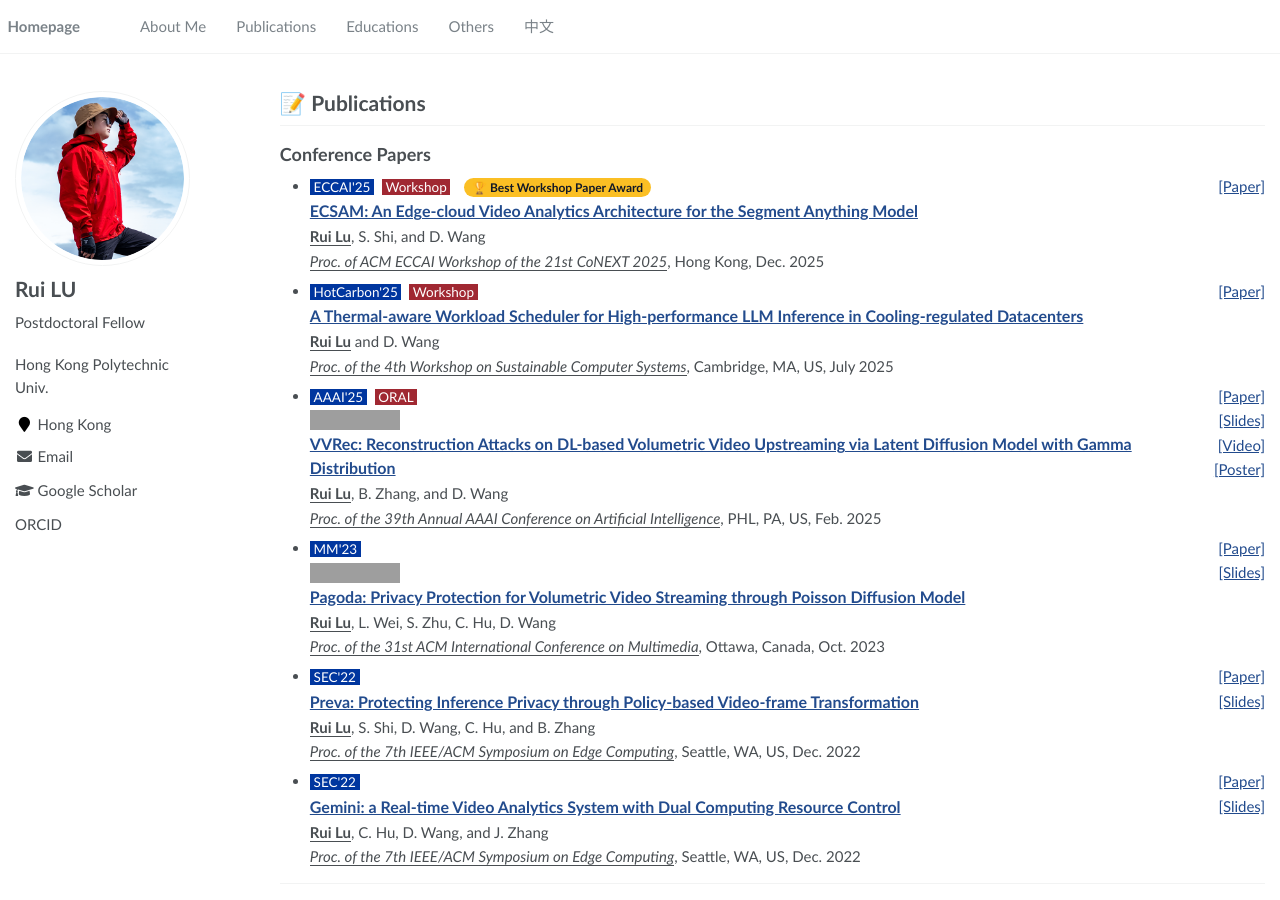
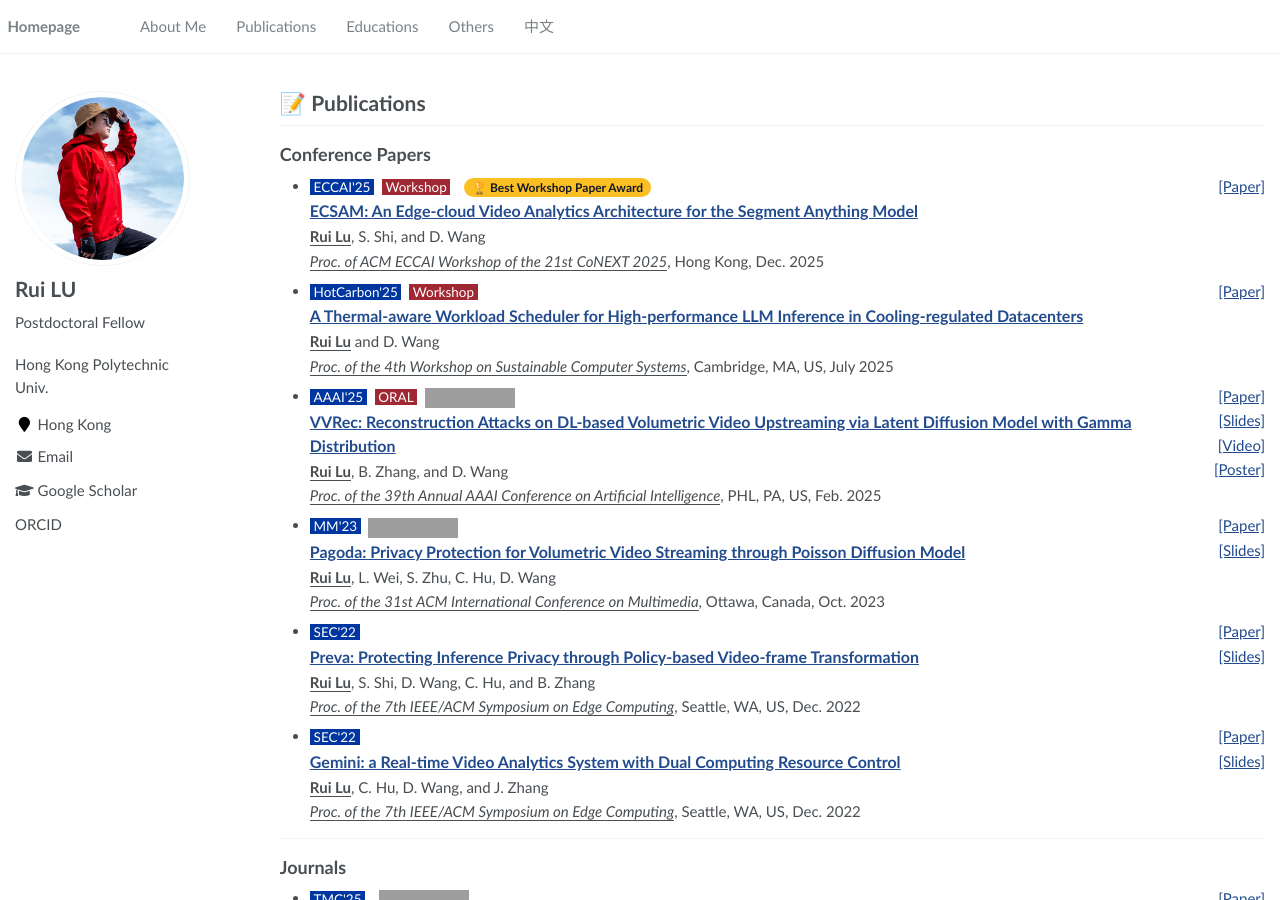
Before and after one commit to SladeLu/sladelu.github.io, a Jekyll site: the page built from _pages/includes/pub.md, in a window 1280 px wide and 900 px high. Built offline with Jekyll 4.4.1, drawn with Linux system fonts in a browser that asks for light colours; our own code applies the rules of GitHub Pages for plain Markdown files; grey boxes are pictures that could not be loaded.

Commit message:
Update pub.md

```diff
--- a/_pages/includes/pub.md
+++ b/_pages/includes/pub.md
@@ -62,9 +62,9 @@
           <span class="typemark">{{ paper.papertype }}</span>
         {% endif %}
       {% if paper.badgeurl %}
-        <div style="margin-bottom:2px;">
+        <span style="margin-bottom:2px;">
           <img src="{{ paper.badgeurl }}" alt="ranking badge">
-        </div>
+        </span>
       {% endif %}
         {% if paper.bestpaper %}
           <span style="background:#fbbf24; color:#111827; border-radius:999px; padding:2px 8px; margin-left:6px; font-size:0.8em; font-weight:600; white-space:nowrap;">
```
